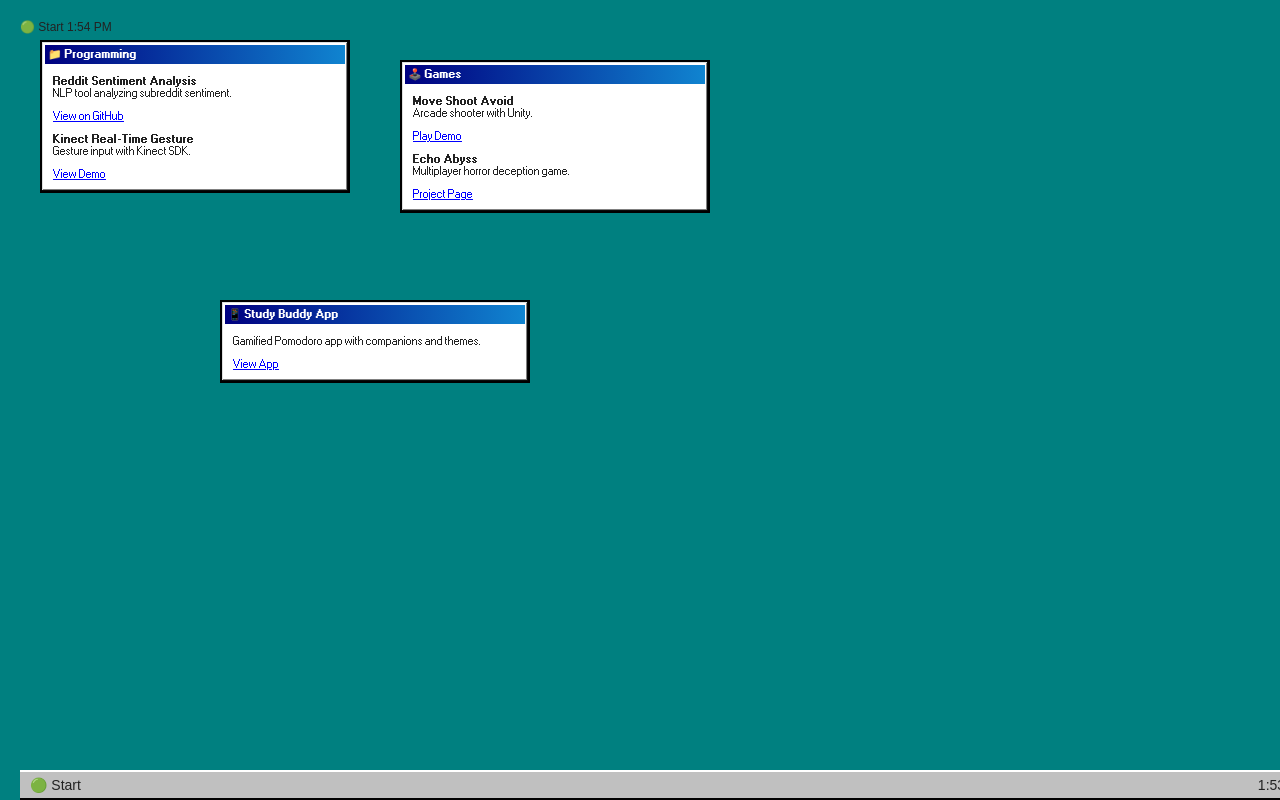
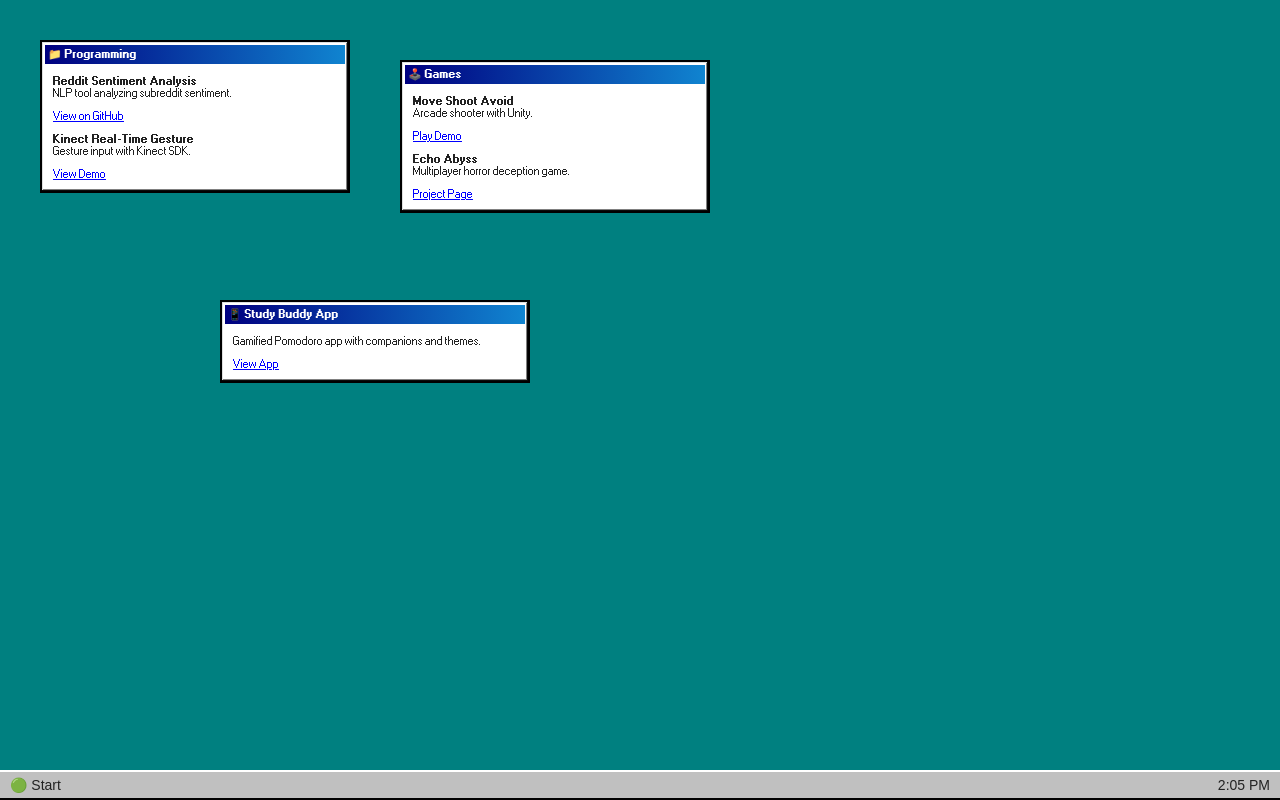
Before and after one commit to josiesmith185/portfolio1, a plain HTML site: page index.html in a window 1280 px wide. Drawn offline with nearby package versions, Linux system fonts and the light colour scheme.

Commit message:
Add files via upload

```diff
--- a/css/desktop.css
+++ b/css/desktop.css
@@ -3,20 +3,29 @@ body {
   background: teal;
   font-family: "MS Sans Serif", sans-serif;
   margin: 0;
-  padding: 20px;
+  padding: 0;
+  height: 100vh;
+  overflow: hidden;
+  position: relative;
 }
+
 .taskbar {
-  position: fixed;
+  position: absolute;
   bottom: 0;
+  left: 0;
   width: 100%;
+  height: 30px;
   background: #c0c0c0;
   padding: 5px 10px;
   font-size: 14px;
   display: flex;
   justify-content: space-between;
+  align-items: center;
   border-top: 2px solid #fff;
   border-bottom: 2px solid #000;
+  box-sizing: border-box;
 }
+
 .window {
   position: absolute;
   background: #fff;
--- a/index.html
+++ b/index.html
@@ -37,13 +37,9 @@
     </div>
   </div>
 
-
   <div class="taskbar">
     <span>🟢 Start</span>
-    <span>1:53 PM</span>
-  </div>
-    <span>🟢 Start</span>
-    <span>1:54 PM</span>
+    <span id="clock">--:--</span>
   </div>
 
   <script src="js/drag.js"></script>
--- a/js/drag.js
+++ b/js/drag.js
@@ -21,3 +21,16 @@ document.querySelectorAll('.window').forEach(el => {
     }
   });
 });
+
+// Update clock in taskbar
+function updateClock() {
+  const now = new Date();
+  let hours = now.getHours();
+  let minutes = now.getMinutes();
+  const ampm = hours >= 12 ? 'PM' : 'AM';
+  hours = hours % 12 || 12;
+  const timeString = `${hours}:${minutes.toString().padStart(2, '0')} ${ampm}`;
+  document.getElementById('clock').textContent = timeString;
+}
+setInterval(updateClock, 1000);
+updateClock();
```
